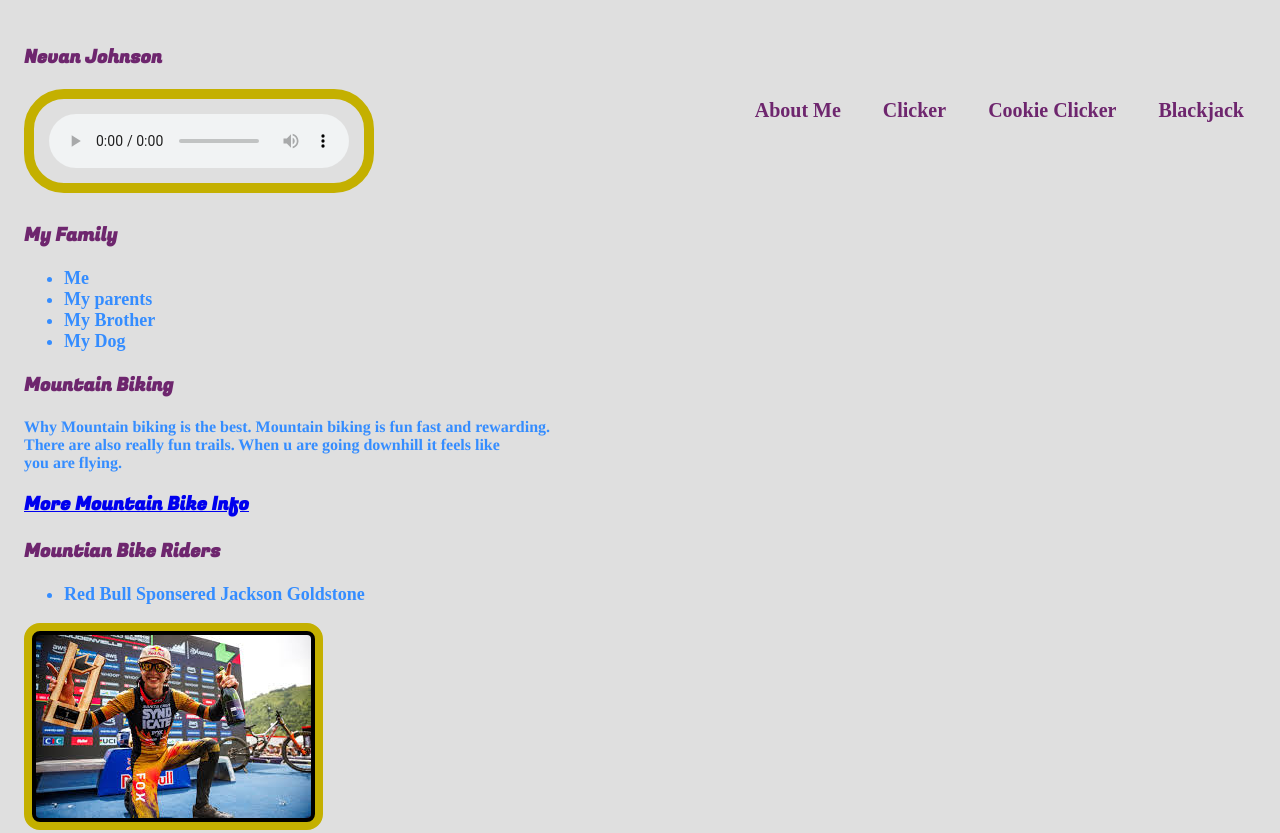
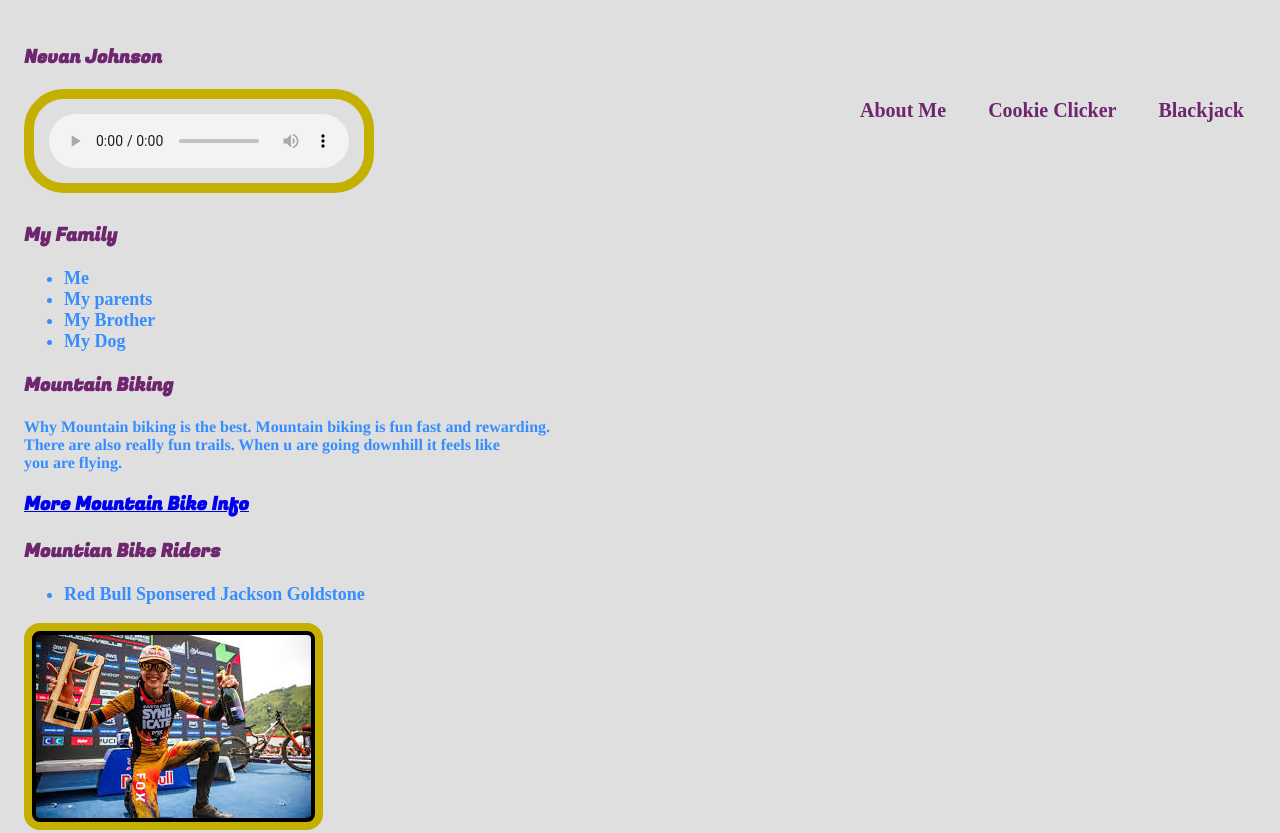
Before and after one commit to nevanjohnson29ops/NevanJohnson29ops.github.io, a plain HTML site: page index.html in a window 1280 px wide. Shown: the top 833 px of the page. Drawn offline with Linux system fonts and the light colour scheme.

Commit message:
done done

```diff
--- a/index.html
+++ b/index.html
@@ -23,7 +23,6 @@
 		</div>
 		<nav class="top-links">
 			<a href="aboutme.html">About Me</a>
-			<a href="widget.html">Clicker</a>
 			<a href="clicker.html">Cookie Clicker</a>
 			<a href="blackjack.html">Blackjack</a>
 		</nav>
```
